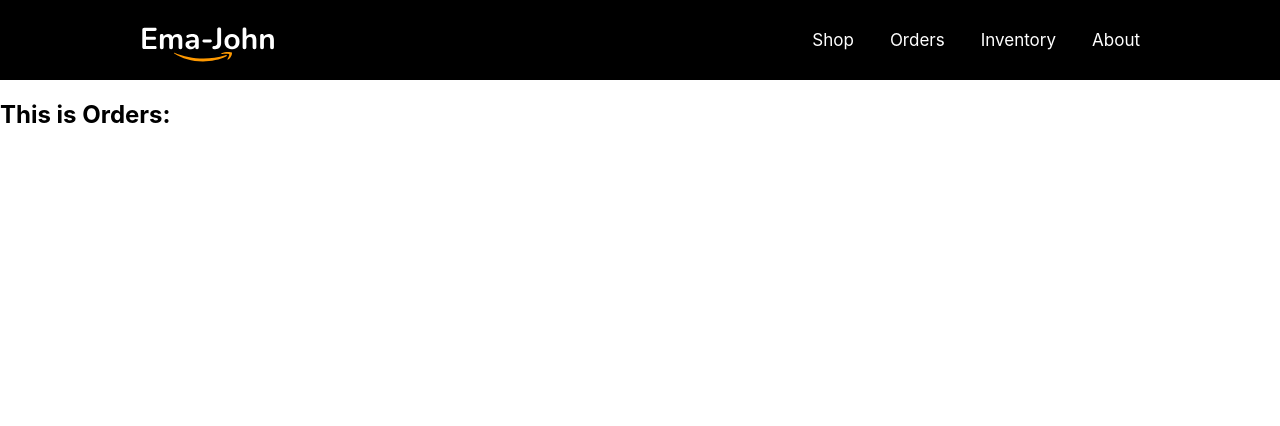
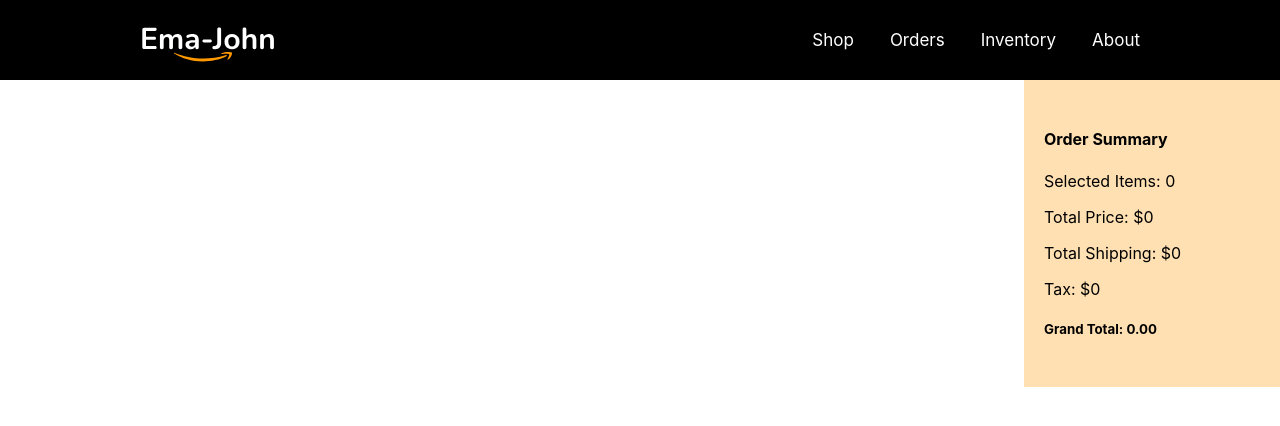
Before and after one commit to capnemo20/ema-john-simple, a React (Create React App) app: page /orders in a window 1280 px wide. Shown: the top 426 px of the page. Built offline with nearby package versions, Linux system fonts and the light colour scheme.

Commit message:
53-5 Import Cart from loader and Display Shopping cart

```diff
--- a/src/components/Cart/Cart.js
+++ b/src/components/Cart/Cart.js
@@ -2,7 +2,8 @@
 import "./Cart.css"
 
 const Cart = ({cart}) => {
-    // console.log(cart);
+
+    console.log("cart", cart);
     let total = 0;
     let shipping = 0;
     let quantity = 0;
--- a/src/components/Orders/Orders.js
+++ b/src/components/Orders/Orders.js
@@ -1,13 +1,21 @@
-import React from 'react';
-import { useLoaderData } from 'react-router-dom';
+import React, { useState } from "react";
+import { useLoaderData } from "react-router-dom";
+import Cart from "../Cart/Cart";
 
 const Orders = () => {
-    const products = useLoaderData();
-    return (
-        <div>
-            <h2>This is Orders: {products.length}</h2>
-        </div>
-    );
+  const { products, initialCart } = useLoaderData();
+  const [cart, setCart] = useState(initialCart);
+  return (
+    <div className="shop-container">
+      <div className="products-container">
+
+      </div>
+
+      <div className="cart-container">
+        <Cart cart={cart}></Cart>
+      </div>
+    </div>
+  );
 };
 
 export default Orders;
--- a/src/loaders/productsAndCartLoader.js
+++ b/src/loaders/productsAndCartLoader.js
@@ -7,7 +7,7 @@
 
   //get cart
   const savedCart = getStoredCart();
-  const previousCart = [];
+  const initialCart = [];
   //   console.log("saved cart",savedCart);
 //   console.log(products);
 
@@ -17,10 +17,10 @@
     if (addedProduct){
         const quantity = savedCart[id];
         addedProduct.quantity =  quantity;
-        previousCart.push(addedProduct);
+        initialCart.push(addedProduct);
 
     }
   }
 
-  return {products, previousCart};
+  return {products, initialCart};
 };
```
